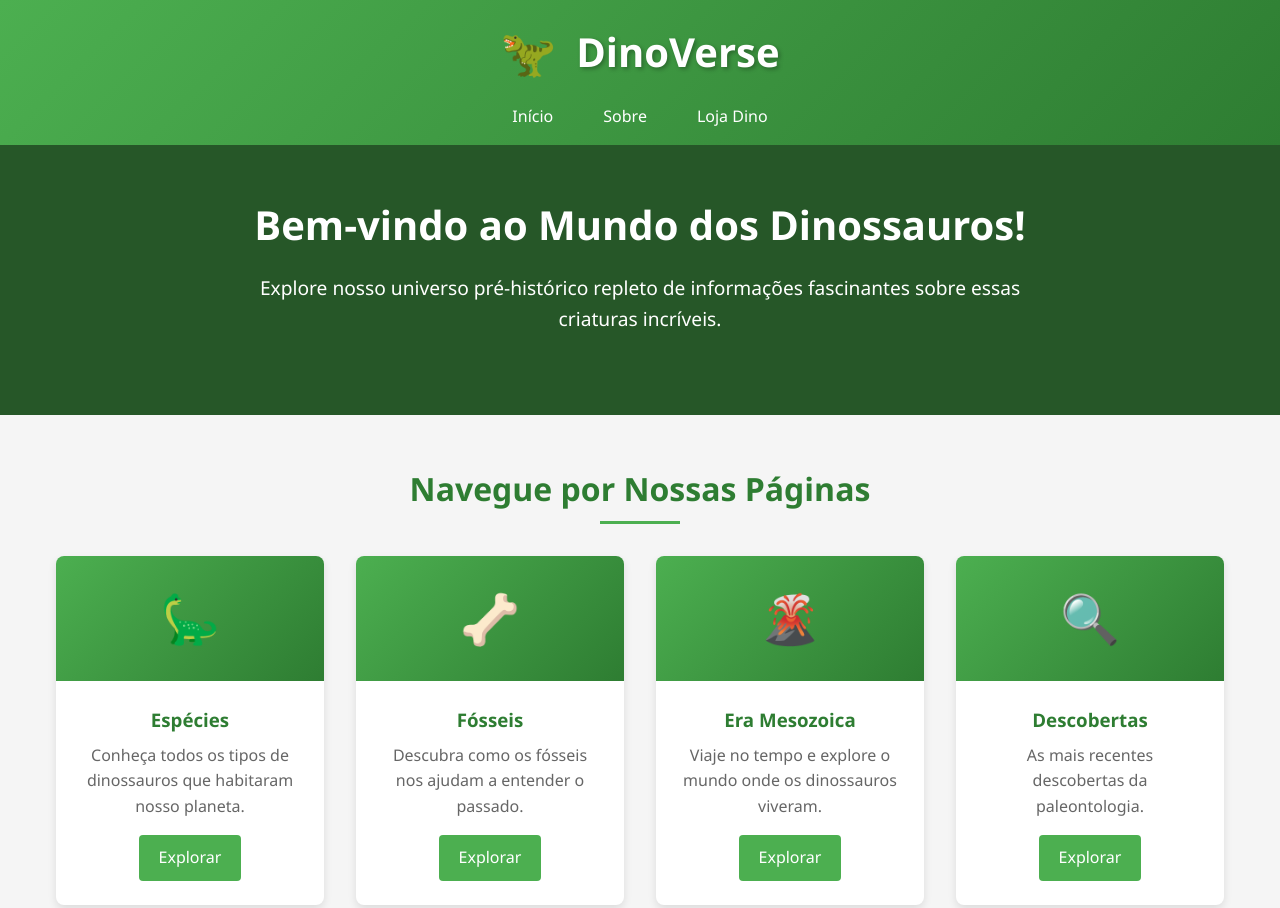
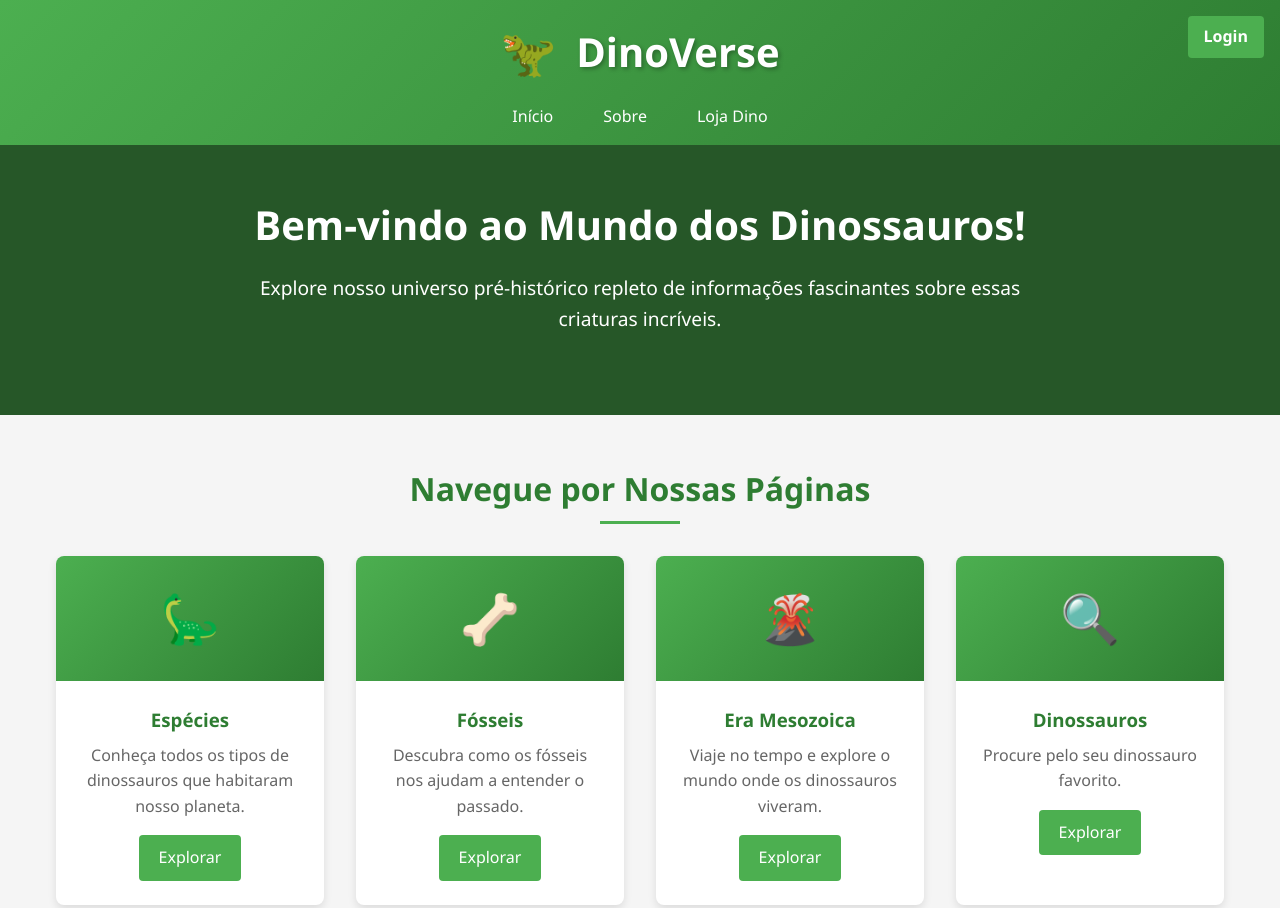
Before and after one commit to Dionizur/Dissonauro, a plain HTML site: page index.html in a window 1280 px wide. Shown: the top 908 px of the page. Drawn offline with Linux system fonts and the light colour scheme.

Commit message:
arrumando layout dos botões e adicionando botão para a aba de login

```diff
--- a/index.html
+++ b/index.html
@@ -19,6 +19,7 @@
                 <li><a href="pages/loja/loja.html">Loja Dino</a></li>
             </ul>
         </nav>
+        <a href="login/login.html" class="login-btn">Login</a>
     </header>
 
     <section class="hero" id="home">
@@ -62,9 +63,9 @@
             <div class="page-button">
                 <div class="button-icon">🔍</div>
                 <div class="button-content">
-                    <h3>Descobertas</h3>
-                    <p>As mais recentes descobertas da paleontologia.</p>
-                    <a href="#" class="btn">Explorar</a>
+                    <h3>Dinossauros</h3>
+                    <p>Procure pelo seu dinossauro favorito.</p>
+                    <a href="pages/Página Interativa/interativa.html" class="btn">Explorar</a>
                 </div>
             </div>
 
--- a/script.js
+++ b/script.js
@@ -23,14 +23,7 @@ document.addEventListener('DOMContentLoaded', function() {
         }, index * 100);
     });
 
-    const pageButtons = document.querySelectorAll('.btn');
 
-    pageButtons.forEach(button => {
-        button.addEventListener('click', function(e) {
-            e.preventDefault();
-            window.location.href = 'pages/Página interativa/interativa.html';
-        });
-    });
 
     setTimeout(() => {
         titles.forEach(title => {
--- a/styles.css
+++ b/styles.css
@@ -19,6 +19,7 @@ header {
     padding: 1rem;
     text-align: center;
     box-shadow: 0 2px 5px rgba(0,0,0,0.1);
+    position: relative;
 }
 
 .logo {
@@ -231,3 +232,20 @@ footer {
         margin: 5px 0;
     }
 }
+
+.login-btn {
+    position: absolute;
+    top: 1rem;
+    right: 1rem;
+    background-color: #4CAF50;
+    color: white;
+    padding: 8px 16px;
+    border-radius: 4px;
+    text-decoration: none;
+    font-weight: 600;
+    transition: background-color 0.3s;
+}
+
+.login-btn:hover {
+    background-color: #2E7D32;
+}
```
